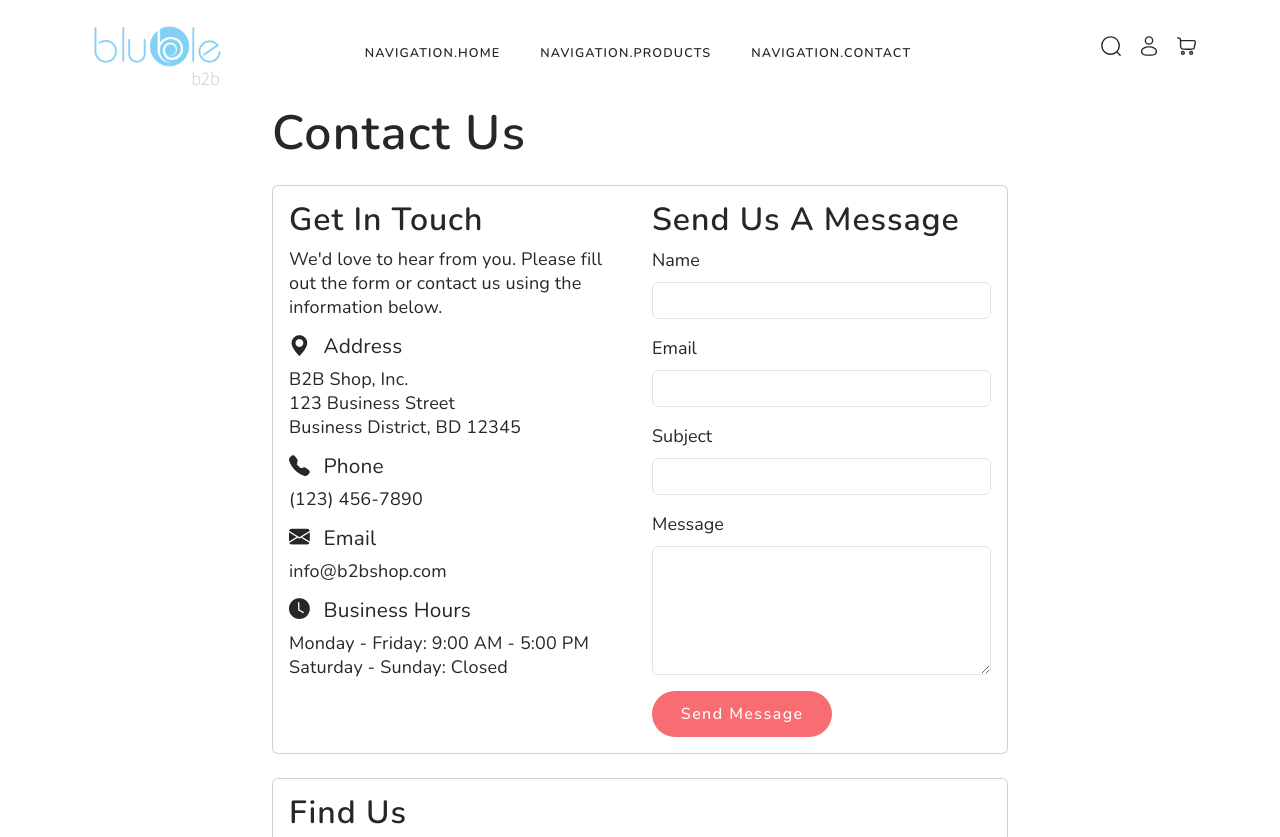
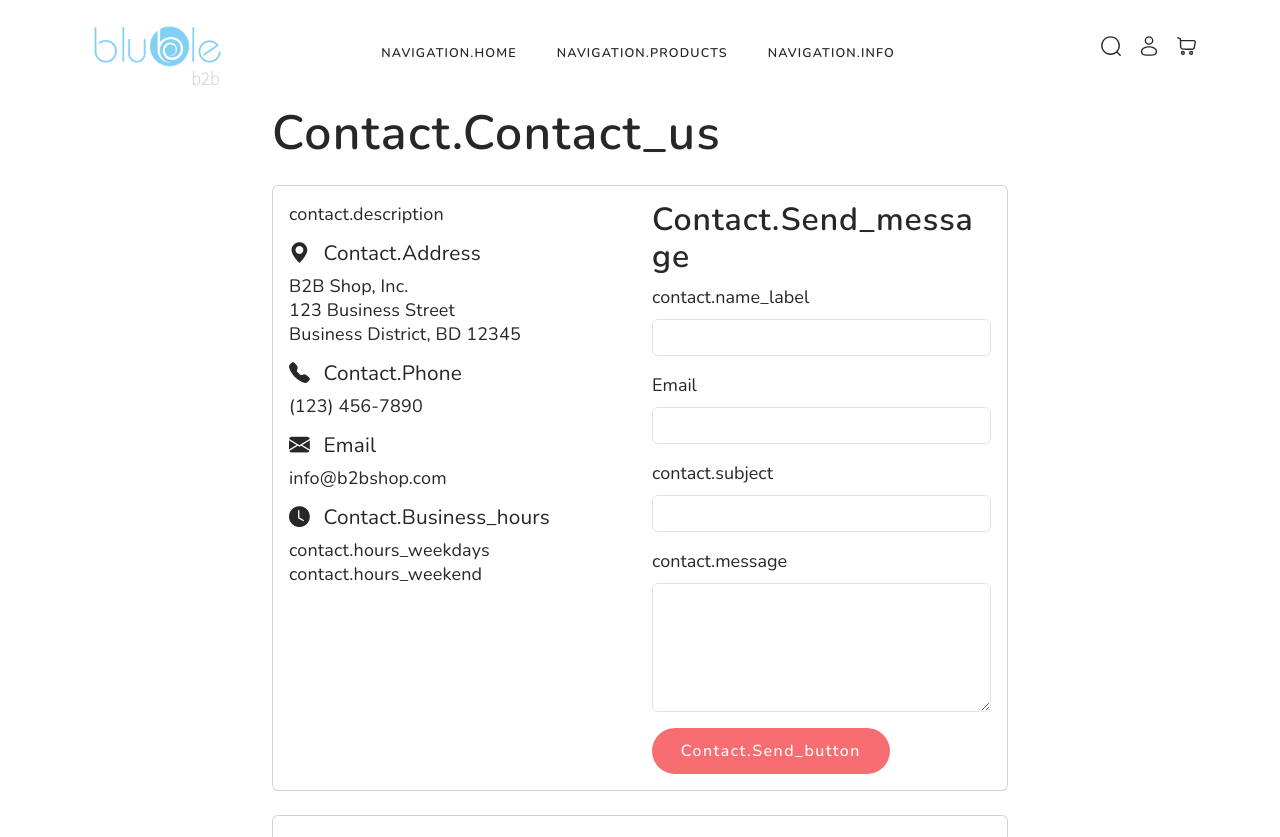
Before and after one commit to lzaglewski/shop, a Symfony app: template templates/home/contact.html.twig in a window 1280 px wide. Shown: the top 837 px of the page. Run offline with Twig, Linux system fonts and the light colour scheme; the template is opened without the code that fills it, so the values that code supplies are empty; some libraries are stand-ins or nearby versions.

Commit message:
Add `/info` route for unauthenticated users; enhance contact templates with improved translations and conditional navigation.

```diff
--- a/src/Application/Common/HomeController.php
+++ b/src/Application/Common/HomeController.php
@@ -83,4 +83,10 @@ class HomeController extends AbstractController
     {
         return $this->render('home/contact.html.twig');
     }
+
+    #[Route('/info', name: 'info')]
+    public function info(): Response
+    {
+        return $this->render('home/info.html.twig');
+    }
 }
--- a/templates/base.html.twig
+++ b/templates/base.html.twig
@@ -175,9 +175,15 @@
                                     <a class="nav-link me-4" href="{{ path('user_orders') }}">{{ 'navigation.my_orders'|trans }}</a>
                                 </li>
                             {% endif %}
-                            <li class="nav-item">
-                                <a class="nav-link me-4" href="{{ path('contact') }}">{{ 'navigation.contact'|trans }}</a>
-                            </li>
+                            {% if app.user %}
+                                <li class="nav-item">
+                                    <a class="nav-link me-4" href="{{ path('contact') }}">{{ 'navigation.contact'|trans }}</a>
+                                </li>
+                            {% else %}
+                                <li class="nav-item">
+                                    <a class="nav-link me-4" href="{{ path('info') }}">{{ 'navigation.info'|trans }}</a>
+                                </li>
+                            {% endif %}
                             {% if is_granted('ROLE_ADMIN') %}
                                 <li class="nav-item">
                                     <a class="nav-link me-4" href="{{ path('admin_dashboard') }}">{{ 'navigation.admin'|trans }}</a>
@@ -256,7 +262,11 @@
                                     <li class="menu-item pb-2"><a href="{{ path('homepage') }}">{{ 'navigation.home'|trans }}</a></li>
                                     <li class="menu-item pb-2"><a href="{{ path('about') }}">{{ 'navigation.about'|trans }}</a></li>
                                     <li class="menu-item pb-2"><a href="{{ path('product_list') }}">{{ 'navigation.products'|trans }}</a></li>
-                                    <li class="menu-item pb-2"><a href="{{ path('contact') }}">{{ 'navigation.contact'|trans }}</a></li>
+                                    {% if app.user %}
+                                        <li class="menu-item pb-2"><a href="{{ path('contact') }}">{{ 'navigation.contact'|trans }}</a></li>
+                                    {% else %}
+                                        <li class="menu-item pb-2"><a href="{{ path('info') }}">{{ 'navigation.info'|trans }}</a></li>
+                                    {% endif %}
                                 </ul>
                             </div>
                         </div>
--- a/templates/home/contact.html.twig
+++ b/templates/home/contact.html.twig
@@ -1,22 +1,22 @@
 {% extends 'base.html.twig' %}
 
-{% block title %}Contact Us - B2B Shop{% endblock %}
+{% block title %}{{ 'contact.title'|trans }} - B2B Shop{% endblock %}
 
 {% block body %}
     <div class="container">
         <div class="row">
             <div class="col-lg-8 mx-auto">
-                <h1 class="mb-4">Contact Us</h1>
+                <h1 class="mb-4">{{ 'contact.contact_us'|trans }}</h1>
 
                 <div class="card mb-4">
                     <div class="card-body">
                         <div class="row">
                             <div class="col-md-6 mb-4 mb-md-0">
-                                <h3>Get in Touch</h3>
-                                <p>We'd love to hear from you. Please fill out the form or contact us using the information below.</p>
+
+                                <p>{{ 'contact.description'|trans }}</p>
 
                                 <div class="mb-3">
-                                    <h5><i class="bi bi-geo-alt-fill me-2"></i> Address</h5>
+                                    <h5><i class="bi bi-geo-alt-fill me-2"></i> {{ 'contact.address'|trans }}</h5>
                                     <p>
                                         B2B Shop, Inc.<br>
                                         123 Business Street<br>
@@ -25,7 +25,7 @@
                                 </div>
 
                                 <div class="mb-3">
-                                    <h5><i class="bi bi-telephone-fill me-2"></i> Phone</h5>
+                                    <h5><i class="bi bi-telephone-fill me-2"></i> {{ 'contact.phone'|trans }}</h5>
                                     <p>(123) 456-7890</p>
                                 </div>
 
@@ -35,19 +35,19 @@
                                 </div>
 
                                 <div>
-                                    <h5><i class="bi bi-clock-fill me-2"></i> Business Hours</h5>
+                                    <h5><i class="bi bi-clock-fill me-2"></i> {{ 'contact.business_hours'|trans }}</h5>
                                     <p>
-                                        Monday - Friday: 9:00 AM - 5:00 PM<br>
-                                        Saturday - Sunday: Closed
+                                        {{ 'contact.hours_weekdays'|trans }}<br>
+                                        {{ 'contact.hours_weekend'|trans }}
                                     </p>
                                 </div>
                             </div>
 
                             <div class="col-md-6">
-                                <h3>Send us a Message</h3>
+                                <h3>{{ 'contact.send_message'|trans }}</h3>
                                 <form>
                                     <div class="mb-3">
-                                        <label for="name" class="form-label">Name</label>
+                                        <label for="name" class="form-label">{{ 'contact.name_label'|trans }}</label>
                                         <input type="text" class="form-control" id="name" required>
                                     </div>
 
@@ -57,16 +57,16 @@
                                     </div>
 
                                     <div class="mb-3">
-                                        <label for="subject" class="form-label">Subject</label>
+                                        <label for="subject" class="form-label">{{ 'contact.subject'|trans }}</label>
                                         <input type="text" class="form-control" id="subject" required>
                                     </div>
 
                                     <div class="mb-3">
-                                        <label for="message" class="form-label">Message</label>
+                                        <label for="message" class="form-label">{{ 'contact.message'|trans }}</label>
                                         <textarea class="form-control" id="message" rows="5" required></textarea>
                                     </div>
 
-                                    <button type="submit" class="btn btn-primary">Send Message</button>
+                                    <button type="submit" class="btn btn-primary">{{ 'contact.send_button'|trans }}</button>
                                 </form>
                             </div>
                         </div>
@@ -75,7 +75,7 @@
 
                 <div class="card">
                     <div class="card-body">
-                        <h3 class="card-title">Find Us</h3>
+                        <h3 class="card-title">{{ 'contact.find_us'|trans }}</h3>
                         <div class="ratio ratio-16x9">
                             <iframe src="https://www.google.com/maps/embed?pb=!1m18!1m12!1m3!1d3024.2219901290355!2d-74.00369368400567!3d40.71312937933185!2m3!1f0!2f0!3f0!3m2!1i1024!2i768!4f13.1!3m3!1m2!1s0x89c25a23e28c1191%3A0x49f75d3281df052a!2s150%20Park%20Row%2C%20New%20York%2C%20NY%2010007%2C%20USA!5e0!3m2!1sen!2sbg!4v1579767901424!5m2!1sen!2sbg" style="border:0;" allowfullscreen="" loading="lazy"></iframe>
                         </div>
```
Also changed, not shown: templates/home/info.html.twig (added, +50 -0 lines), translations/messages.pl.yaml (+34 -0 lines).
